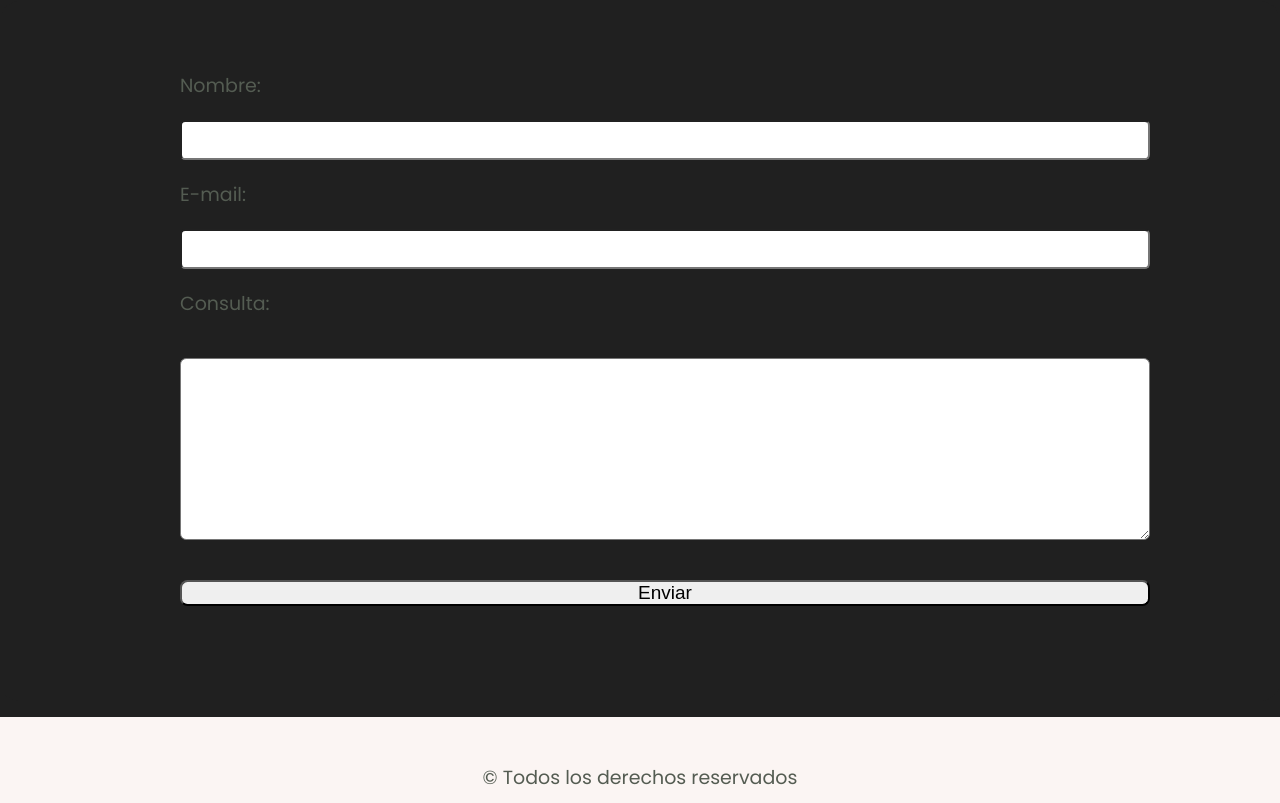
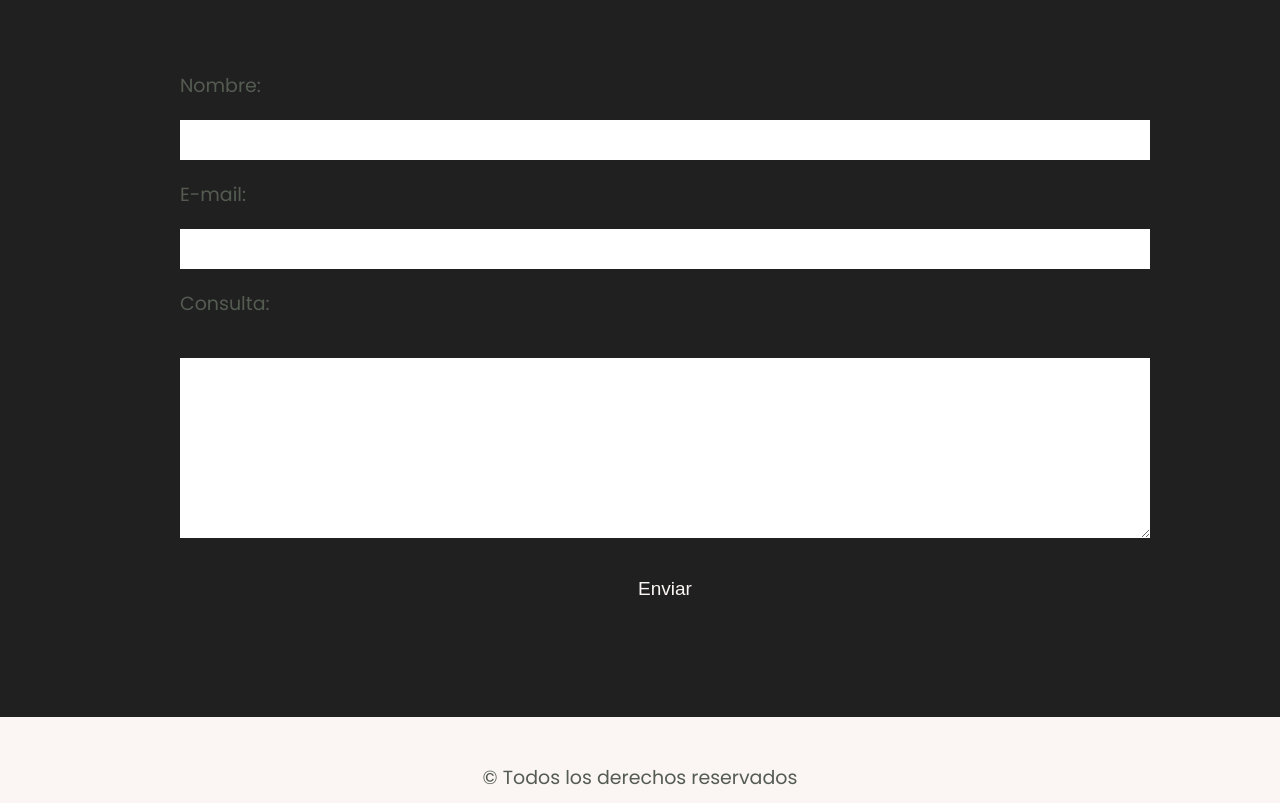
Before and after one commit to TaroM3/proyecto1, a plain HTML site: page pages/contacto.html in a window 1280 px wide. Shown: the part 480-1283 px from the top of the page. Drawn offline with Linux system fonts and the light colour scheme.

Commit message:
Boton modificado

```diff
--- a/css/index.css
+++ b/css/index.css
@@ -186,13 +186,16 @@ h3{
     background-color:var(--secondary);
 }
 #form input, textarea, button{
-    border-radius: 0.4em;
+    border: none;
 }
 #form input{
     height: 3em;
 }
 #form button{
-    background-color: none;
+   background-color: var(--secondary);
+   border: none;
+   color: var(--primary);
+
 }
 
 .box-type1 figure img{
```
